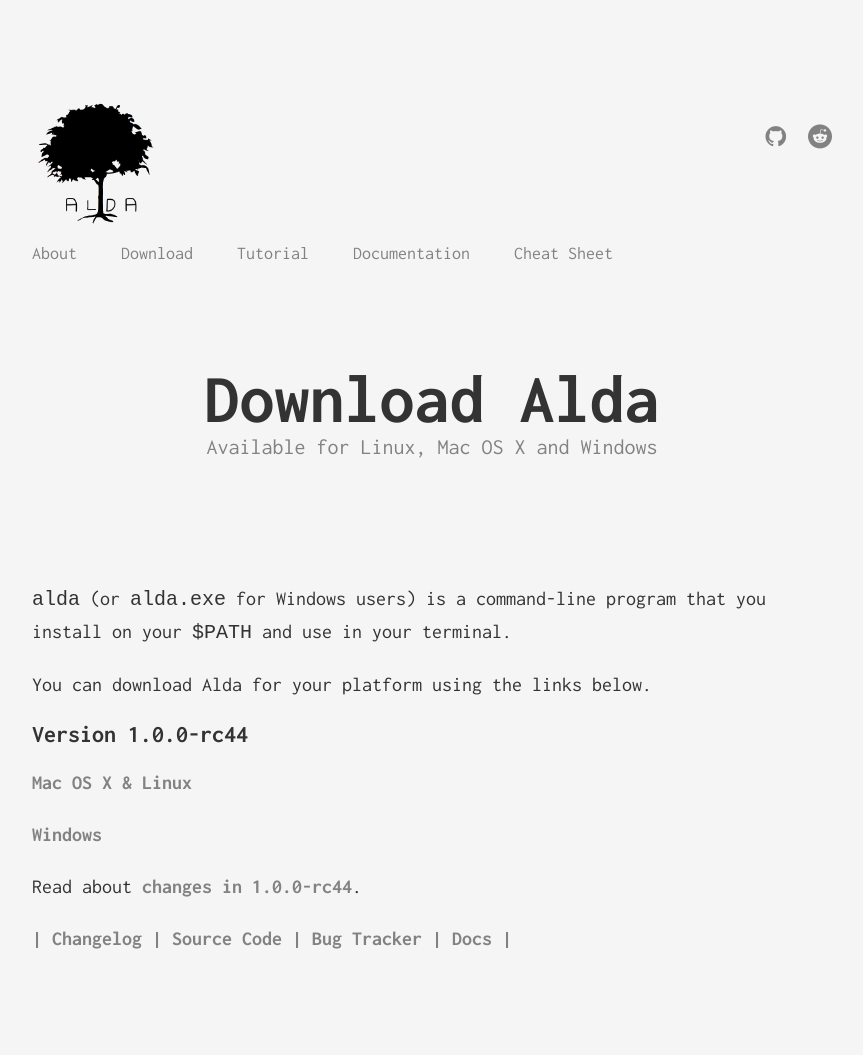
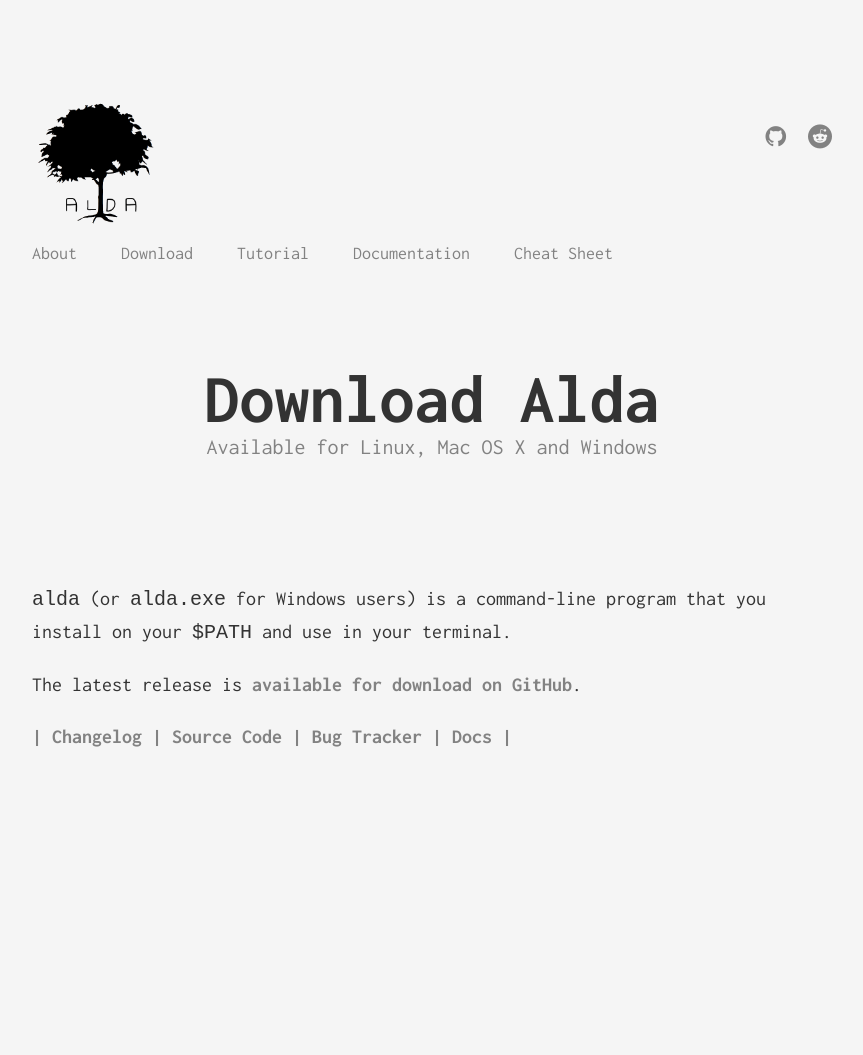
Before and after one commit to alda-lang/alda.io, a Jekyll site: the page built from download.md, in a window 1280 px wide. Shown: the whole page, without its empty margins (208-1071 px from the left). Built offline with Jekyll 4.4.1, drawn with Linux system fonts in a browser that asks for light colours; after the commit the page ends 900 px from its top, so only the background shows below that.

Commit message:
download page: always link to the latest release

```diff
--- a/download.md
+++ b/download.md
@@ -7,15 +7,7 @@
 
 `alda` (or `alda.exe` for Windows users) is a command-line program that you install on your `$PATH` and use in your terminal.
 
-You can download Alda for your platform using the links below.
-
-## Version 1.0.0-rc44 ##
-
-[Mac OS X & Linux](https://github.com/alda-lang/alda/releases/download/1.0.0-rc44/alda)
-
-[Windows](https://github.com/alda-lang/alda/releases/download/1.0.0-rc44/alda.exe)
-
-Read about [changes in 1.0.0-rc44](https://github.com/alda-lang/alda/releases/1.0.0-rc44).
+The latest release is [available for download on GitHub](https://github.com/alda-lang/alda/releases/latest).
 
 [\| Changelog ](https://github.com/alda-lang/alda/blob/master/CHANGELOG.md)
 [\| Source Code ](https://github.com/alda-lang/alda)
```
